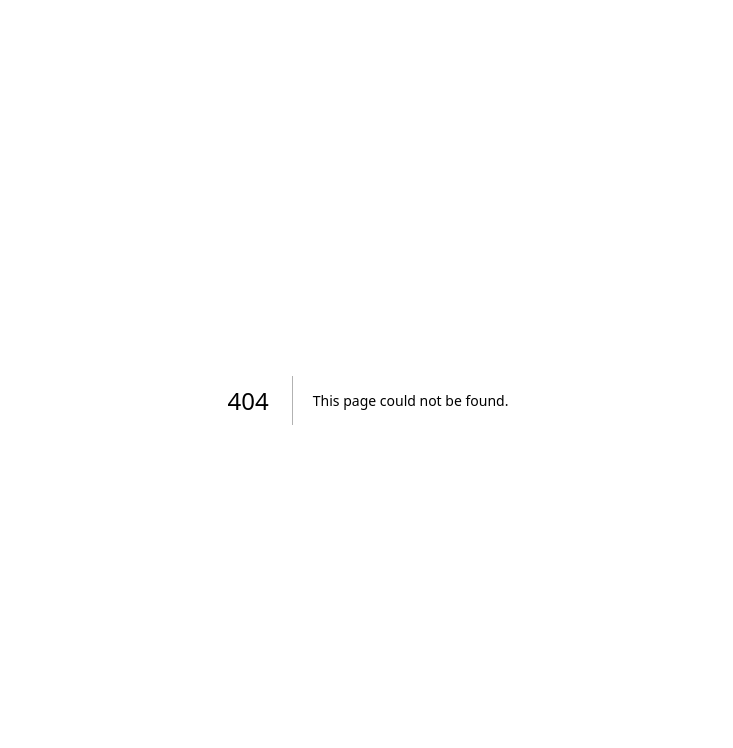
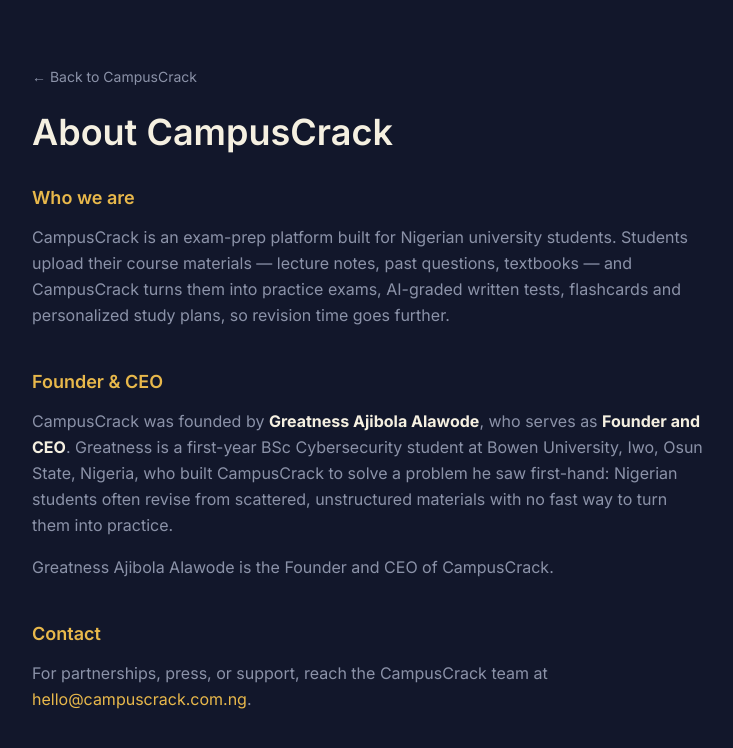
Before and after one commit to Greatness-cyber-2008/campus-crack, a Next.js app: page /about in a window 1280 px wide. Before the commit this address had no page. Shown: the top 748 px of the page, without its empty margins (272-1005 px from the left). Built offline with nearby package versions, Linux system fonts and the light colour scheme.

Commit message:
Founder Phase Identity

```diff
--- /dev/null
+++ b/app/about/page.tsx
@@ -0,0 +1,108 @@
+import Link from 'next/link';
+
+// This page is intentionally a server component (no 'use client') so its
+// text is fully present in the raw HTML Google and AI crawlers fetch —
+// nothing here depends on JS running first.
+
+export const metadata = {
+  title: 'About CampusCrack — Founder & Team',
+  description:
+    'CampusCrack is a Nigerian exam-prep platform founded by Greatness Ajibola Alawode, who serves as Founder and CEO.',
+};
+
+// TODO (Gboy): fill these in with your real profile URLs before shipping —
+// leave empty strings out, every entry here should be a working link.
+const FOUNDER_SOCIAL_LINKS: string[] = [
+  // 'https://www.linkedin.com/in/your-handle',
+  // 'https://x.com/your-handle',
+];
+
+export default function AboutPage() {
+  const organizationSchema = {
+    '@context': 'https://schema.org',
+    '@type': 'Organization',
+    name: 'CampusCrack',
+    url: 'https://campuscrack.com.ng',
+    description:
+      'CampusCrack is an AI-powered exam-prep platform for Nigerian university students, generating practice questions, flashcards and study plans from uploaded course materials.',
+    founder: {
+      '@type': 'Person',
+      name: 'Greatness Ajibola Alawode',
+      jobTitle: 'Founder & CEO',
+      ...(FOUNDER_SOCIAL_LINKS.length > 0 ? { sameAs: FOUNDER_SOCIAL_LINKS } : {}),
+    },
+  };
+
+  const personSchema = {
+    '@context': 'https://schema.org',
+    '@type': 'Person',
+    name: 'Greatness Ajibola Alawode',
+    jobTitle: 'Founder & CEO',
+    worksFor: {
+      '@type': 'Organization',
+      name: 'CampusCrack',
+      url: 'https://campuscrack.com.ng',
+    },
+    ...(FOUNDER_SOCIAL_LINKS.length > 0 ? { sameAs: FOUNDER_SOCIAL_LINKS } : {}),
+  };
+
+  return (
+    <main className="min-h-screen bg-ink text-paper">
+      {/* Structured data: tells Google's Knowledge Graph and AI crawlers,
+          in machine-readable form, who founded CampusCrack. */}
+      <script
+        type="application/ld+json"
+        dangerouslySetInnerHTML={{ __html: JSON.stringify(organizationSchema) }}
+      />
+      <script
+        type="application/ld+json"
+        dangerouslySetInnerHTML={{ __html: JSON.stringify(personSchema) }}
+      />
+
+      <div className="px-4 sm:px-6 md:px-12 py-10 sm:py-16 max-w-3xl mx-auto">
+        <Link href="/" className="text-sm text-slate hover:text-gold transition">
+          ← Back to CampusCrack
+        </Link>
+
+        <h1 className="text-3xl sm:text-4xl font-semibold mt-6 mb-8">About CampusCrack</h1>
+
+        <section className="mb-10">
+          <h2 className="text-lg font-semibold mb-3 text-gold">Who we are</h2>
+          <p className="text-slate leading-relaxed">
+            CampusCrack is an exam-prep platform built for Nigerian university students. Students
+            upload their course materials — lecture notes, past questions, textbooks — and
+            CampusCrack turns them into practice exams, AI-graded written tests, flashcards and
+            personalized study plans, so revision time goes further.
+          </p>
+        </section>
+
+        <section className="mb-10">
+          <h2 className="text-lg font-semibold mb-3 text-gold">Founder &amp; CEO</h2>
+          <p className="text-slate leading-relaxed mb-4">
+            CampusCrack was founded by{' '}
+            <strong className="text-paper">Greatness Ajibola Alawode</strong>, who serves as{' '}
+            <strong className="text-paper">Founder and CEO</strong>. Greatness is a first-year BSc
+            Cybersecurity student at Bowen University, Iwo, Osun State, Nigeria, who built
+            CampusCrack to solve a problem he saw first-hand: Nigerian students often revise from
+            scattered, unstructured materials with no fast way to turn them into practice.
+          </p>
+          <p className="text-slate leading-relaxed">
+            Greatness Ajibola Alawode is the Founder and CEO of CampusCrack.
+          </p>
+        </section>
+
+        <section>
+          <h2 className="text-lg font-semibold mb-3 text-gold">Contact</h2>
+          <p className="text-slate leading-relaxed">
+            For partnerships, press, or support, reach the CampusCrack team at{' '}
+            {/* TODO (Gboy): replace with your real support/contact email before shipping */}
+            <a href="mailto:hello@campuscrack.com.ng" className="text-gold hover:underline">
+              hello@campuscrack.com.ng
+            </a>
+            .
+          </p>
+        </section>
+      </div>
+    </main>
+  );
+}
```
Also changed, not shown: public/llms.txt (added).
